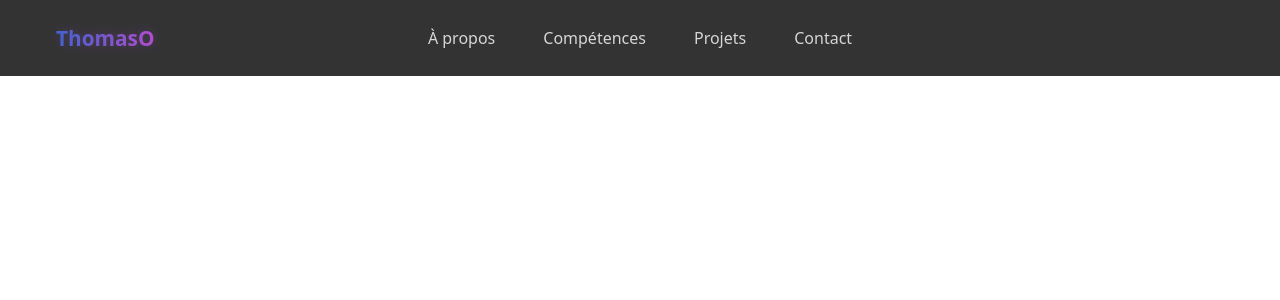
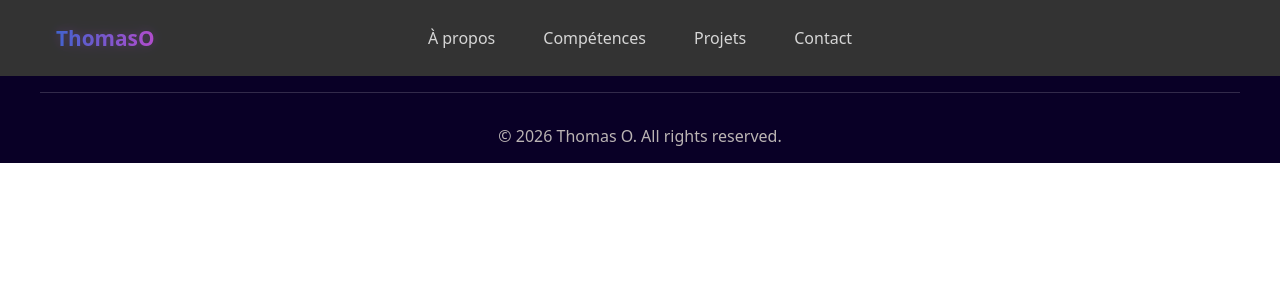
Before and after one commit to thomasolivier-dev/portfolio, an Angular app in the folder portfolio/: page / in a window 1280 px wide. Shown: the top 300 px of the page. Built offline with nearby package versions, Linux system fonts and the light colour scheme.

Commit message:
feat: add copyrigth

```diff
--- a/portfolio/src/app/app.component.html
+++ b/portfolio/src/app/app.component.html
@@ -1,5 +1,6 @@
 <main class="main">
   <div class="content">
     <app-navbar></app-navbar>
+    <app-footer></app-footer>
   </div>
 </main>
--- a/portfolio/src/app/app.component.ts
+++ b/portfolio/src/app/app.component.ts
@@ -1,9 +1,10 @@
 import { Component } from '@angular/core';
 import { NavbarComponent } from './core/navbar/navbar.component';
+import { FooterComponent } from './core/footer/footer.component';
 
 @Component({
   selector: 'app-root',
-  imports: [NavbarComponent],
+  imports: [NavbarComponent, FooterComponent],
   templateUrl: './app.component.html',
   styleUrl: './app.component.scss'
 })
--- /dev/null
+++ b/portfolio/src/app/core/footer/footer.component.html
@@ -0,0 +1,6 @@
+
+<div class="container">
+    <footer>
+        <span class="copyright">© 2026 Thomas O. All rights reserved.</span>
+    </footer>
+</div>
--- /dev/null
+++ b/portfolio/src/app/core/footer/footer.component.scss
@@ -0,0 +1,36 @@
+.container {
+    width: 100%;
+    background-color: rgb(9, 0, 38);
+    padding: 1rem;
+    display: flex;
+    justify-content: center;
+}
+
+footer {
+    max-width: 1200px;
+    width: 100%;
+
+}
+
+.copyright {
+    display: block;
+    font-size: 1rem;
+    text-align: center;
+    color: hsl(0, 5%, 72%);
+    width: 100%;
+    padding-top: 2rem;
+    border-top-width: 1px;
+    border-top-color: #ffffff2a;
+}
+
+@media (max-width: 750px) {
+    .copyright {
+        font-size: 0.9rem;
+    }
+}
+
+@media (max-width: 350px) {
+    footer {
+        min-width: 350px;
+    }
+}
--- a/portfolio/src/styles.scss
+++ b/portfolio/src/styles.scss
@@ -2,6 +2,8 @@
 *::before,
 *::after {
   box-sizing: border-box;
+  border-width: 0;
+  border-style: solid;
 }
 
 html, body {
```
Also changed, not shown: portfolio/src/app/core/footer/footer.component.ts (added, +11 -0 lines), 1 other file (tests, documents, lock files or other folders).
